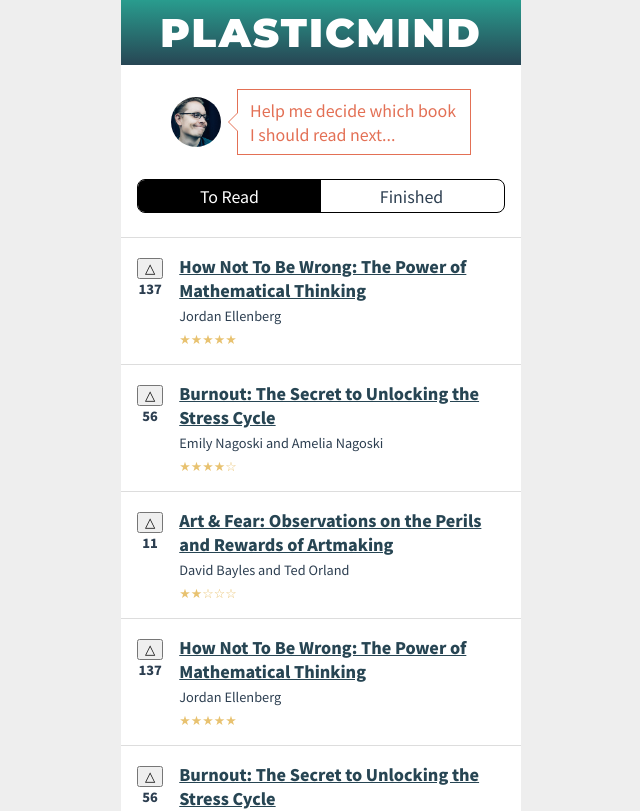
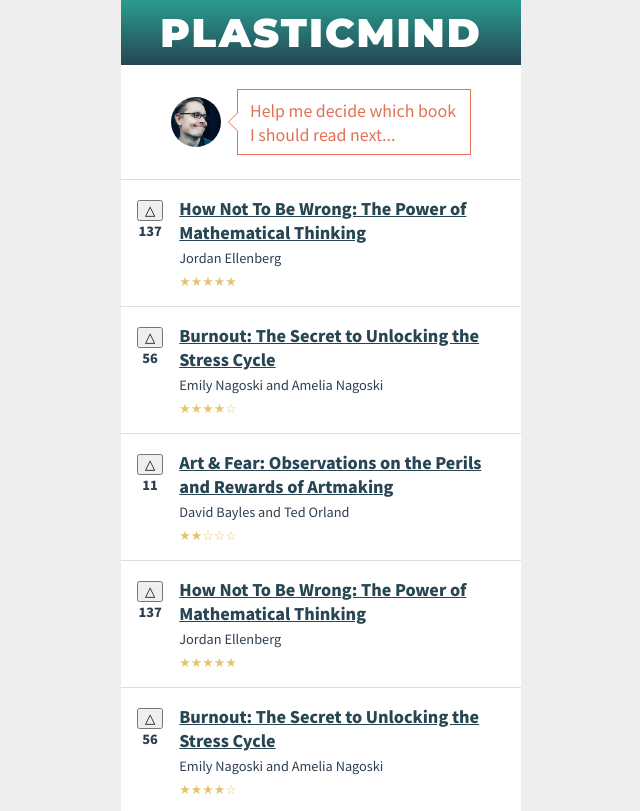
Before and after one commit to plasticmind/vue-rate-my-booklist, a Vue app: page / in a window 1280 px wide. Shown: the top 811 px of the page, without its empty margins (319-959 px from the left). Built offline with nearby package versions, Linux system fonts and the light colour scheme.

Commit message:
Slight style changes

```diff
--- a/src/components/Header.vue
+++ b/src/components/Header.vue
@@ -39,6 +39,9 @@ export default {
   border-radius: 50% 50%;
   display: block;
 }
+.avatar:hover {
+  transform: rotate(180deg);
+}
 .hello {
   display: flex;
   align-items: center;
@@ -46,9 +49,7 @@ export default {
   max-width: 300px;
   margin: 1.5rem auto;
 }
-.hello:hover .avatar {
-  transform: rotate(180deg);
-}
+
 .hello .message {
   position: relative;
   padding: 0.5rem 0.75rem;
--- a/src/components/Tabs.vue
+++ b/src/components/Tabs.vue
@@ -16,13 +16,15 @@ export default {
 
 <style>
 .tabs {
-  display: flex;
+  /*display: flex;*/
+  display: none;
   list-style: none;
   padding: 0;
   margin: 0 1rem 1.5rem;
   border-radius: 8px;
   overflow: hidden;
-  border: solid 1px #000;
+  border: solid 1px #294653;
+  color: #294653;
 }
 .tabs li {
   width: 50%;
@@ -35,7 +37,7 @@ export default {
   margin-left: -1px;
 }
 .tabs li.active {
-  background: #000;
+  background: #294653;
   color: #fff;
   cursor: default;
 }
```
